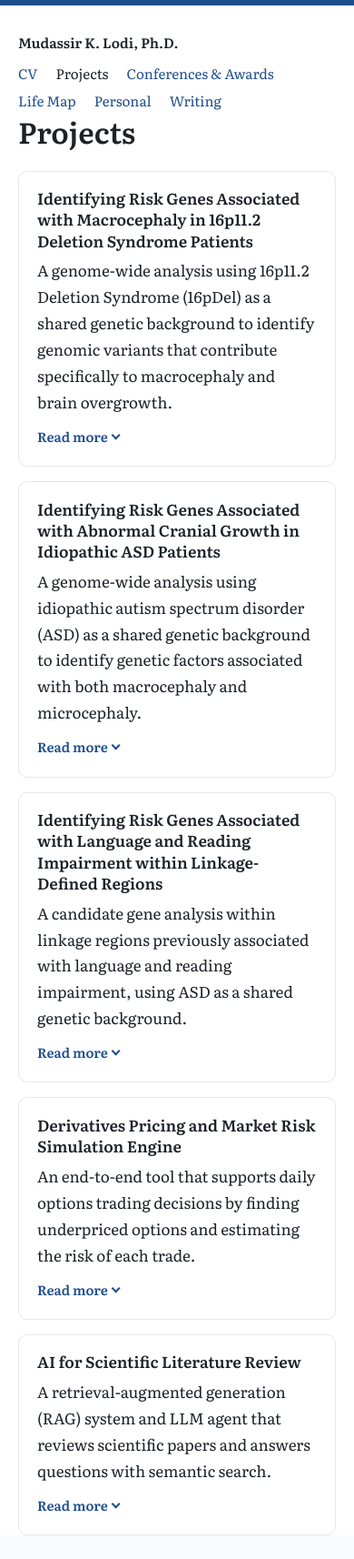
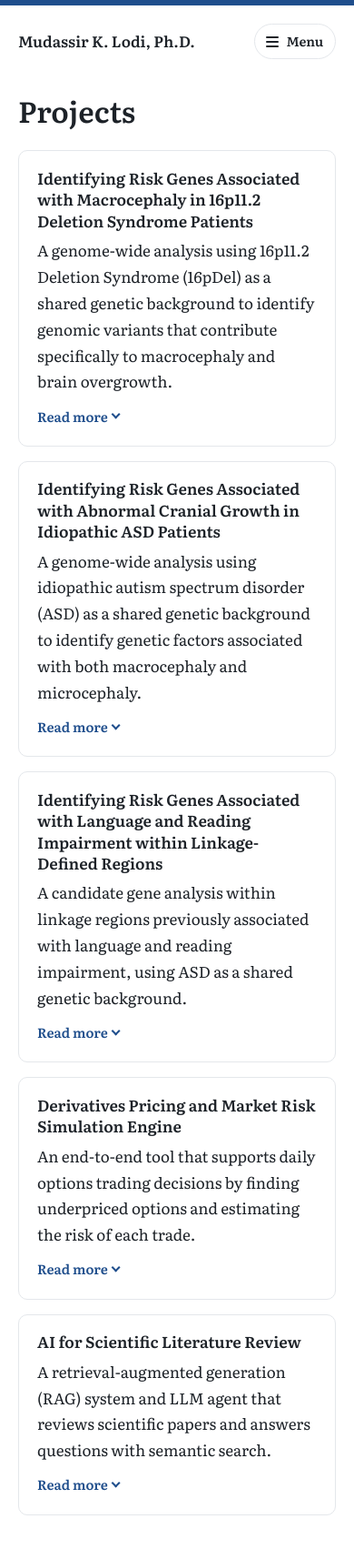
Before and after one commit to mklodi1/mklodi1.github.io, a Jekyll site: the page built from projects/index.html, in a window 390 px wide. Shown: the whole page at 91% size. Built offline with Jekyll 4.4.1, drawn with Linux system fonts in a browser that asks for light colours.

Commit message:
Projects methodology bullets; phone menu and header spacing
Co-Authored-By: Claude Opus 5.5 <noreply@anthropic.com>
Claude-Session: https://claude.ai/code/session_018B7yRm4wV88UDqtVSP6gVK

```diff
--- a/_includes/nav.html
+++ b/_includes/nav.html
@@ -1,7 +1,8 @@
 <a class="skip" href="#main">Skip to content</a>
 <header class="nav wrap">
   <a class="nav-home" href="{{ '/' | relative_url }}">{{ site.title }}</a>
-  <nav aria-label="Main">
+  <button class="nav-toggle" type="button" aria-expanded="false" aria-controls="site-nav"><span class="nav-bars" aria-hidden="true"></span><span class="nav-toggle-label">Menu</span></button>
+  <nav aria-label="Main" id="site-nav">
     <a href="{{ '/cv/' | relative_url }}"{% if page.url contains '/cv' %} aria-current="page"{% endif %}>CV</a>
     <a href="{{ '/projects/' | relative_url }}"{% if page.url contains '/projects' %} aria-current="page"{% endif %}>Projects</a>
     <a href="{{ '/conferences/' | relative_url }}"{% if page.url contains '/conferences' %} aria-current="page"{% endif %}>Conferences &amp; Awards</a>
--- a/assets/css/style.css
+++ b/assets/css/style.css
@@ -750,3 +750,33 @@ body { border-top: 6px solid var(--link); }
 .proj-intro { margin: 0 0 .5rem; }
 .proj-note { margin: 0 0 1.25rem; font-size: .92rem; }
 .proj-group .proj-where + .proj-intro { margin-top: -.25rem; }
+
+.projects { padding-block: 3.5rem 2rem; }
+
+/* ---- Phone menu ---- */
+.nav-toggle { display: none; }
+@media (max-width: 640px) {
+  .nav { align-items: center; padding-block: 1.25rem 0; position: relative; }
+  .nav-home { font-size: 1.05rem; }
+  .nav-toggle {
+    display: inline-flex; align-items: center; gap: .5rem; margin-left: auto;
+    font: inherit; font-size: .9rem; font-weight: 600; color: var(--text);
+    background: #fff; border: 1px solid var(--rule); border-radius: 999px; padding: .4rem .8rem; cursor: pointer;
+  }
+  .nav-toggle:focus-visible { outline: 2px solid var(--link); outline-offset: 2px; }
+  .nav-bars, .nav-bars::before, .nav-bars::after { display: block; width: 14px; height: 2px; border-radius: 2px; background: currentColor; transition: transform .2s ease, opacity .2s ease; }
+  .nav-bars { position: relative; }
+  .nav-bars::before, .nav-bars::after { content: ""; position: absolute; left: 0; }
+  .nav-bars::before { top: -5px; }
+  .nav-bars::after { top: 5px; }
+  .nav-toggle[aria-expanded="true"] .nav-bars { background: transparent; }
+  .nav-toggle[aria-expanded="true"] .nav-bars::before { transform: translateY(5px) rotate(45deg); }
+  .nav-toggle[aria-expanded="true"] .nav-bars::after { transform: translateY(-5px) rotate(-45deg); }
+  .nav nav { display: none; flex-basis: 100%; flex-direction: column; gap: 0; margin-top: .75rem; border-top: 1px solid var(--rule); }
+  .nav nav.open { display: flex; animation: nav-in .18s ease; }
+  .nav nav a { padding: .75rem .1rem; border-bottom: 1px solid var(--rule); font-size: 1rem; }
+  .nav nav a[aria-current] { font-weight: 600; }
+  .home, .cv, .places, .personal, .writing-index, .post, .notfound, .projects { padding-top: 2.25rem; }
+}
+@keyframes nav-in { from { opacity: 0; transform: translateY(-4px); } to { opacity: 1; transform: none; } }
+@media (prefers-reduced-motion: reduce) { .nav nav.open { animation: none; } .nav-bars, .nav-bars::before, .nav-bars::after { transition: none; } }
--- a/projects/index.html
+++ b/projects/index.html
@@ -17,7 +17,7 @@ description: "Dissertation research in statistical genetics and machine learning
       <div class="proj-body">
         {% if p.figure %}<img class="proj-fig" src="{{ p.figure | relative_url }}" alt="{{ p.figure_alt }}" loading="lazy">{% endif %}
         {% if p.question %}<h3>Key question</h3><p>{{ p.question }}</p>{% endif %}
-        {% if p.approach %}<h3>Methods</h3><ul>{% for a in p.approach %}<li>{{ a }}</li>{% endfor %}</ul>{% endif %}
+        {% if p.approach %}<h3>Methodology</h3><ul>{% for a in p.approach %}<li>{{ a }}</li>{% endfor %}</ul>{% endif %}
         {% if p.results %}<h3>Results</h3><ul>{% for r in p.results %}<li>{{ r }}</li>{% endfor %}</ul>{% endif %}
         {% if p.link %}<p class="proj-link"><a href="{{ p.link }}">{{ p.link_text | default: "Learn more" }}</a></p>{% endif %}
       </div>
```
Also changed, not shown: other parts of _includes/nav.html (+14 -0 lines), _data/projects.yml (+18 -7 lines).
